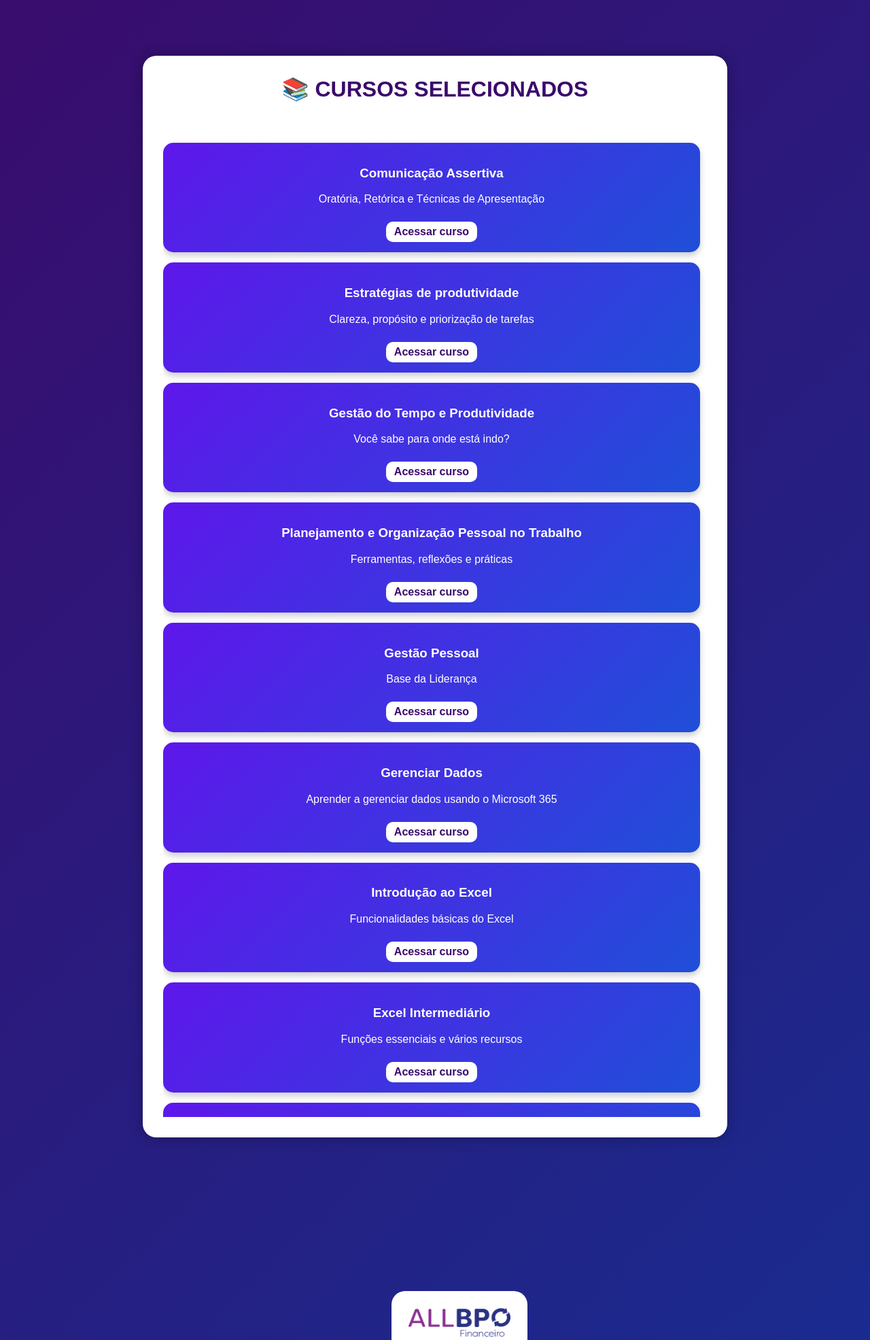
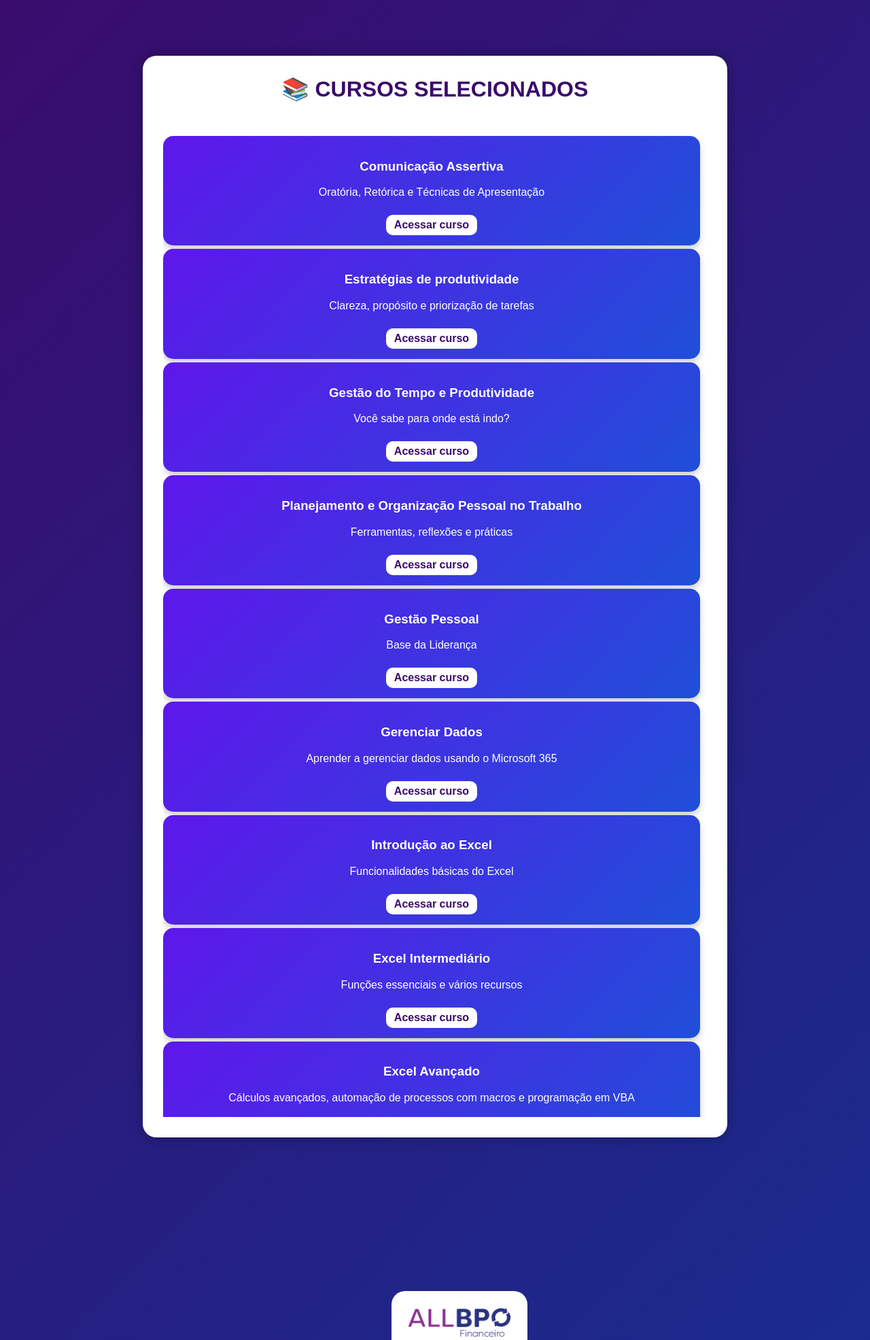
Before and after one commit to jadsonlemosj-jpg/cursosallbpo, a Flask app: page / in a window 1280 px wide. Shown: the part 216-2187 px from the top of the page at 68% size. Run offline with Flask 3, Linux system fonts and the light colour scheme.

Commit message:
Update index.html

```diff
--- a/templates/index.html
+++ b/templates/index.html
@@ -62,7 +62,7 @@ h1 {
             background: linear-gradient(135deg, #5e17eb, #1f4fd8);
             color: white;
             padding: 15px;
-            margin: 15px 0;
+            margin: 5px 0;
             border-radius: 15px;
             box-shadow: 0 5px 10px rgba(0,0,0,0.2);
         }
```
